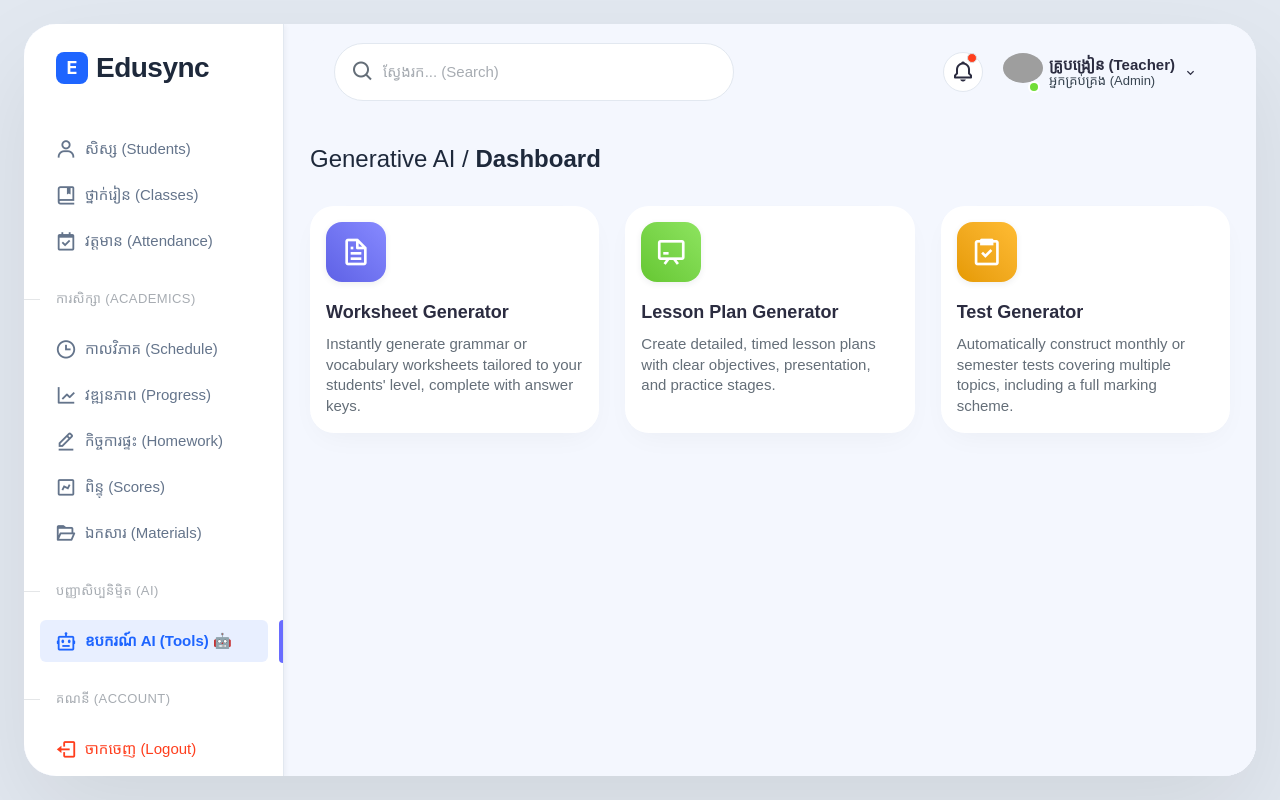
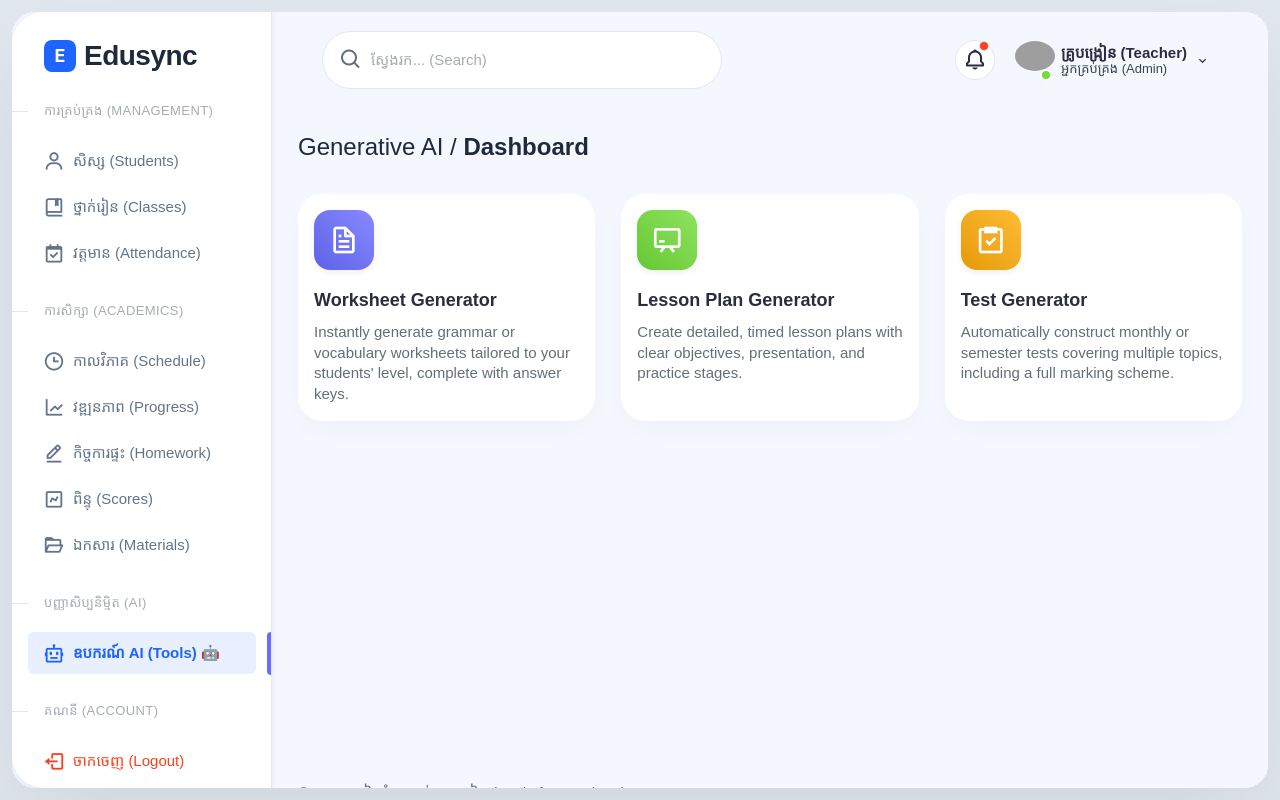
Before and after one commit to rak190/English-classroom-management, a Django app: page /ai/ in a window 1280 px wide. Run offline with Django 4.2, Linux system fonts and the light colour scheme; the visitor is signed in with stand-in values (Sample User, id 1); some libraries are stand-ins or nearby versions; some web fonts are replaced; grey boxes are pictures that could not be loaded.

Commit message:
Reduce body padding and increase max-width for larger UI

```diff
--- a/static/css/genz.css
+++ b/static/css/genz.css
@@ -46,12 +46,12 @@ body {
 @media (min-width: 992px) {
     body {
         background-color: #E2E8F0 !important;
-        padding: 24px;
+        padding: 12px; /* Reduced from 24px */
     }
     .app-frame {
-        max-width: 1600px;
-        height: calc(100vh - 48px);
-        border-radius: 32px;
+        max-width: 1920px; /* Increased from 1600px */
+        height: calc(100vh - 24px); /* Adjusted for new padding */
+        border-radius: 24px; /* Slightly reduced radius */
         box-shadow: 0 40px 100px rgba(0, 0, 0, 0.08);
     }
 }
```
